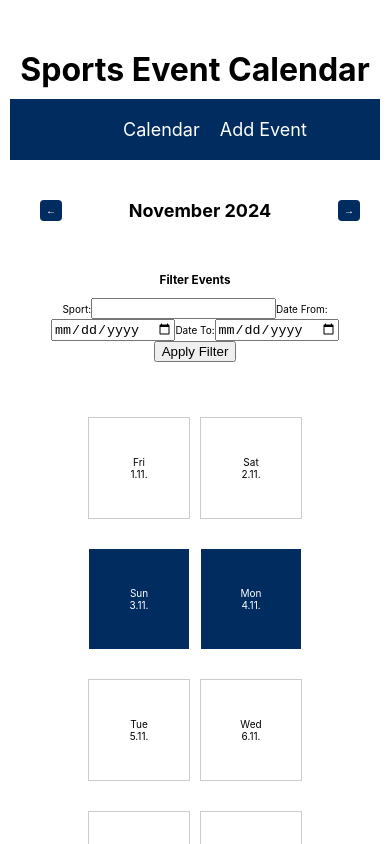
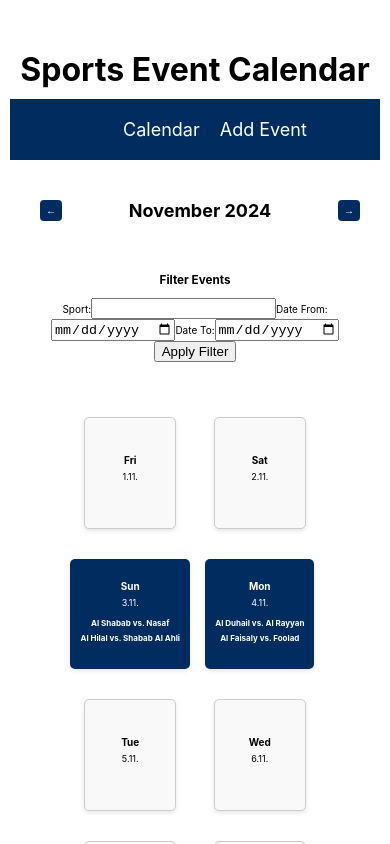
Before and after one commit to Jeeems10/sport-calendar-sportradar-ponce, a React (Create React App) app: page / in a window 390 px wide. Shown: the top 844 px of the page. Built offline with nearby package versions, Linux system fonts and the light colour scheme.

Commit message:
- Add enhanced calendar layout with event display and filters

```diff
--- a/src/components/Calendar.css
+++ b/src/components/Calendar.css
@@ -1,4 +1,4 @@
-/* Hauptlayout für den Kalender */
+/* ----------- Hauptlayout für den Kalender ----------- */
 .calendar {
   display: grid;
   grid-template-columns: repeat(7, 1fr); /* Standard: 7 Spalten */
@@ -8,53 +8,54 @@
 
 .calendar-day {
   border: 1px solid #ccc;
-  padding: 20px;
-  width: 80px; /* Breite für Desktop */
-  height: 80px; /* Höhe für Desktop */
+  padding: 10px; /* Anpassung für mehr Inhalt */
+  min-width: 100px; /* Breite für Desktop */
+  min-height: 120px; /* Höhe für Desktop */
   text-align: center;
+  display: flex;
+  flex-direction: column; /* Vertikales Layout */
+  align-items: center;
+  justify-content: center; /* Inhalte oben ausrichten */
+  cursor: pointer;
+  background-color: #f9f9f9; /* Leichter Hintergrund für bessere Lesbarkeit */
+  border-radius: 5px; /* Abgerundete Ecken */
+  box-shadow: 0 2px 4px rgba(0, 0, 0, 0.1); /* Leichter Schatten */
   position: relative;
-  display: flex;
-  flex-direction: column; /* Ermöglicht vertikales Stapeln */
-  align-items: center;
-  justify-content: center;
-  cursor: pointer;
+  overflow: hidden; /* Verhindert Überlauf */
 }
 
 .calendar-day.event-day {
-  background-color: #002c5f; /* Sportradar Blau */
+  background-color: #002c5f; /* Blau für Tage mit Events */
   color: white;
   border: none;
 }
 
-.day-number {
-  font-size: 16px;
+.weekday {
+  font-size: 14px;
+  font-weight: bold;
+  margin-bottom: 5px; /* Abstand zum Datum */
+}
+
+.date {
+  font-size: 12px;
+  margin-bottom: 10px; /* Abstand zu den Event-Details */
+}
+
+.event-list {
+  list-style-type: none; /* Entfernt Standard-Punkte */
+  padding: 0;
+  margin: 0;
+  font-size: 10px;
+  text-align: center;
+}
+
+.event-item {
+  margin-bottom: 5px; /* Abstand zwischen den Events */
+  color: white;
   font-weight: bold;
 }
 
-.event-marker {
-  color: red;
-  font-size: 14px;
-  position: absolute;
-  top: 5px;
-  right: 5px;
-}
-
-.event-details {
-  position: absolute; /* Innerhalb der Zelle */
-  bottom: 5px; /* Abstand vom unteren Rand der Zelle */
-  left: 5px; /* Abstand vom linken Rand der Zelle */
-  background-color: white; /* Hintergrundfarbe für die Details */
-  color: black; /* Textfarbe */
-  padding: 5px; /* Abstand innerhalb der Box */
-  font-size: 12px; /* Kleinere Schrift */
-  border-radius: 5px; /* Abgerundete Ecken */
-  box-shadow: 0px 2px 5px rgba(0, 0, 0, 0.2); /* Schatten für bessere Lesbarkeit */
-  max-width: 90%; /* Begrenzung der Breite */
-  z-index: 1; /* Stellt sicher, dass es sichtbar ist */
-  text-align: left; /* Textausrichtung */
-  white-space: normal; /* Text kann umbrechen */
-}
-
+/* ----------- Header und Navigation ----------- */
 .calendar-container {
   display: flex;
   flex-direction: column;
@@ -84,14 +85,25 @@
   padding: 5px 10px;
   border-radius: 4px;
   cursor: pointer;
+  font-size: 14px;
 }
 
 .calendar-header button:hover {
   background-color: #004080;
 }
 
+/* ----------- Event Details für Tage mit Spielen ----------- */
+.event-details {
+  margin-top: 10px;
+  padding: 5px;
+  font-size: 10px;
+  color: #444;
+  background-color: #eaf2f8; /* Heller Hintergrund für Lesbarkeit */
+  border-radius: 3px;
+  text-align: left;
+}
+
 /* ----------- Responsiveness ----------- */
-
 /* Anpassungen für Tablets (Breite ≤ 768px) */
 @media (max-width: 768px) {
   .calendar {
@@ -99,13 +111,20 @@
   }
 
   .calendar-day {
-    width: 70px;
-    height: 70px;
+    min-width: 80px;
+    min-height: 100px;
+  }
+
+  .weekday {
     font-size: 12px;
   }
 
-  .event-details {
+  .date {
     font-size: 10px;
+  }
+
+  .event-item {
+    font-size: 9px;
   }
 
   .calendar-header h2 {
@@ -126,17 +145,21 @@
   }
 
   .calendar-day {
-    width: 60px;
-    height: 60px;
+    min-width: 70px;
+    min-height: 90px;
     font-size: 10px;
   }
 
-  .day-number {
-    font-size: 14px; /* Tagesnummer verkleinern */
+  .weekday {
+    font-size: 10px;
   }
 
-  .event-details {
-    font-size: 10px; /* Schriftgröße der Details anpassen */
+  .date {
+    font-size: 9px;
+  }
+
+  .event-item {
+    font-size: 8px;
   }
 
   .calendar-header h2 {
--- a/src/components/Calendar.js
+++ b/src/components/Calendar.js
@@ -1,10 +1,9 @@
-import React, { useState } from 'react';
-import { useNavigate } from 'react-router-dom';
-import './Calendar.css';
-import AddEventForm from './AddEventForm';
-import Filters from './Filters';
+import React, { useState } from "react";
+import { useNavigate } from "react-router-dom";
+import "./Calendar.css";
+import Filters from "./Filters";
 
-const Calendar = ({ events, addEvent, filteredEvents, setFilteredEvents }) => {
+const Calendar = ({ events, filteredEvents, setFilteredEvents }) => {
   const navigate = useNavigate();
   const [currentDate, setCurrentDate] = useState(new Date(2024, 10, 1)); // Standard: November 2024
 
@@ -40,8 +39,8 @@ const Calendar = ({ events, addEvent, filteredEvents, setFilteredEvents }) => {
 
   const getWeekday = (day) => {
     const date = new Date(currentDate.getFullYear(), currentDate.getMonth(), day);
-    const weekday = date.toLocaleString('default', { weekday: 'short' }); // Kurzform von Wochentagen (z. B. Mo, Di)
-    const formattedDate = date.toLocaleDateString('de-DE', { day: 'numeric', month: 'numeric' }); // Formatiertes Datum
+    const weekday = date.toLocaleString("default", { weekday: "short" }); // Kurzform von Wochentagen
+    const formattedDate = date.toLocaleDateString("de-DE", { day: "numeric", month: "numeric" }); // Formatiertes Datum
     return { weekday, formattedDate };
   };
 
@@ -50,11 +49,10 @@ const Calendar = ({ events, addEvent, filteredEvents, setFilteredEvents }) => {
       <div className="calendar-header">
         <button onClick={() => changeMonth(-1)}>←</button>
         <h2>
-          {currentDate.toLocaleString('default', { month: 'long' })} {currentDate.getFullYear()}
+          {currentDate.toLocaleString("default", { month: "long" })} {currentDate.getFullYear()}
         </h2>
         <button onClick={() => changeMonth(1)}>→</button>
       </div>
-      {/* <AddEventForm currentDate={currentDate} addEvent={addEvent} /> */}
       <Filters events={events} setFilteredEvents={setFilteredEvents} />
       <div className="calendar">
         {days.map((day) => {
@@ -65,11 +63,23 @@ const Calendar = ({ events, addEvent, filteredEvents, setFilteredEvents }) => {
           return (
             <div
               key={day}
-              className={`calendar-day ${hasEvent ? 'event-day' : ''}`}
+              className={`calendar-day ${hasEvent ? "event-day" : ""}`}
               onClick={hasEvent ? () => handleDayClick(eventsForDay) : null}
             >
+              {/* Wochentag */}
               <span className="weekday">{weekday}</span>
+              {/* Datum */}
               <span className="date">{formattedDate}</span>
+              {/* Spiele */}
+              {hasEvent && (
+                <ul className="event-list">
+                  {eventsForDay.map((event, index) => (
+                    <li key={index} className="event-item">
+                      {event.homeTeam?.name || "TBD"} vs. {event.awayTeam?.name || "TBD"}
+                    </li>
+                  ))}
+                </ul>
+              )}
             </div>
           );
         })}
```
